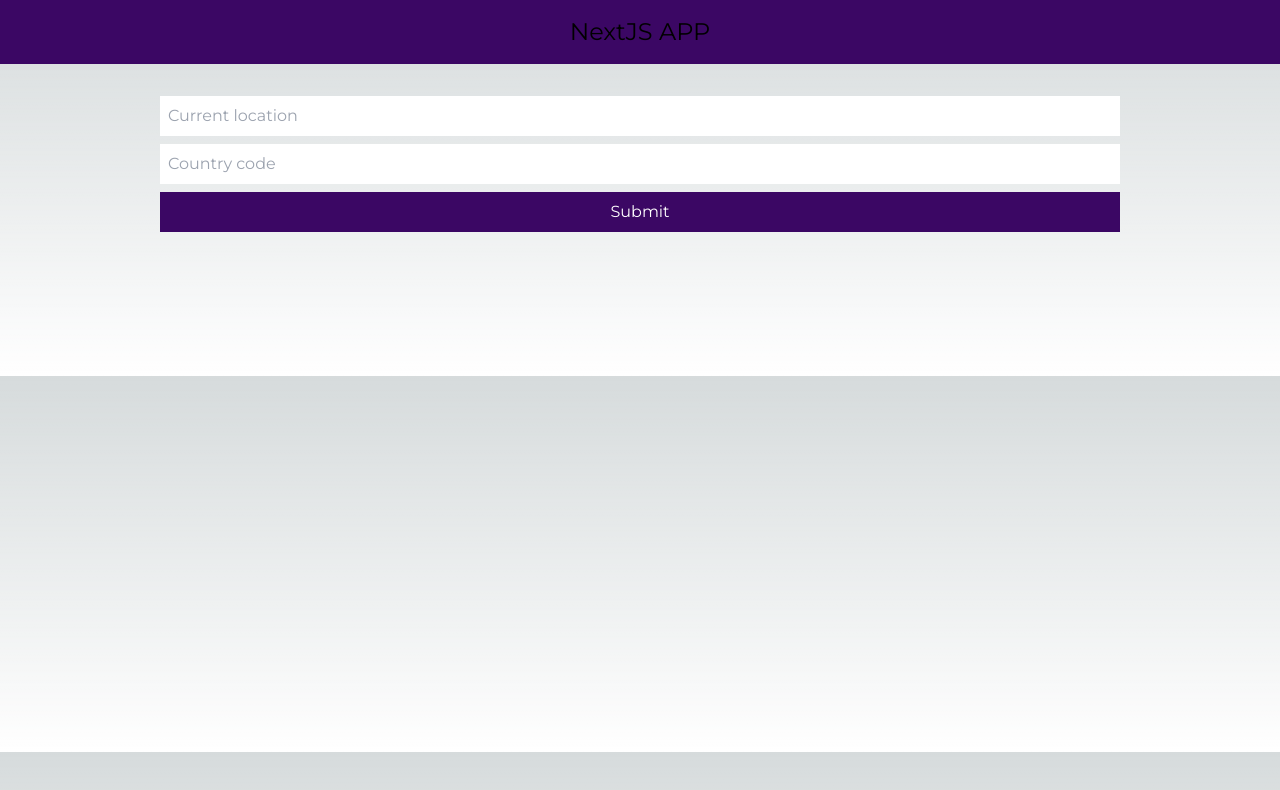
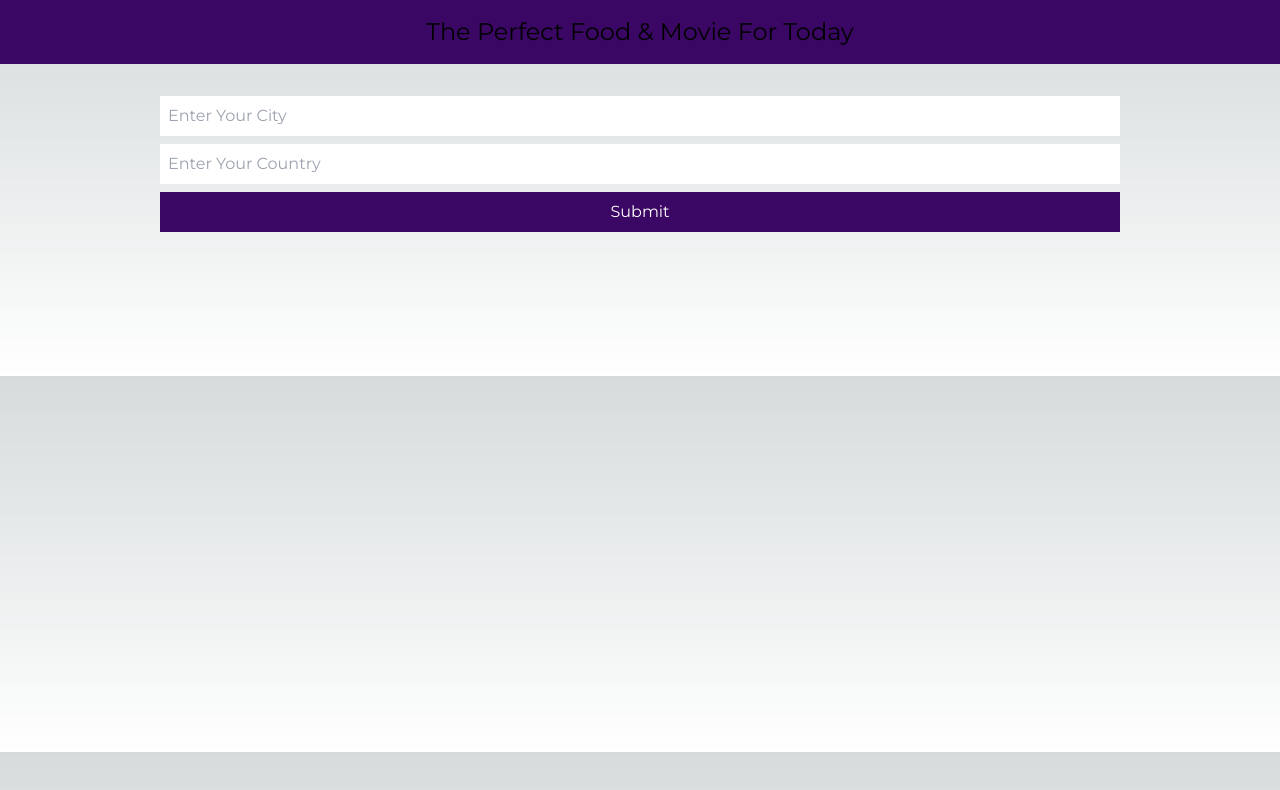
Before and after one commit to corb0140/nextjs-app, a Next.js app: page / in a window 1280 px wide. Shown: the top 790 px of the page. Built offline with nearby package versions, Linux system fonts and the light colour scheme.

Commit message:
adjusted data recieved from fetch

```diff
--- /dev/null
+++ b/app/components/Header/Header.js
@@ -0,0 +1,13 @@
+import Link from "next/link";
+
+function Header() {
+  return (
+    <header className="container max-w-full flex justify-center align-middle bg-purple-950 py-4 text-2xl">
+      <Link href="/">
+        <h1>The Perfect Food & Movie For Today</h1>
+      </Link>
+    </header>
+  );
+}
+
+export default Header;
--- a/app/components/WeatherCard/WeatherCard.js
+++ b/app/components/WeatherCard/WeatherCard.js
@@ -35,12 +35,11 @@ const WeatherCard = ({ weather }) => {
           </h1>
           <p className={classes.paragraph}>{weather.main}</p>
           <p className={classes.paragraph}>{weather.description}</p>
-          <div>
-            <img
-              className={classes.icon}
-              src={`http://openweathermap.org/img/wn/${weather.icon}.png`}
-              alt="weather icon"
-            />
+          <p className={classes.paragraph}>Temperature: {weather.temp}°C</p>
+
+          <div className={classes.coordinates}>
+            <span className={classes.paragraph}>lat: {weather.lat}</span>
+            <span className={classes.paragraph}>lon: {weather.lon}</span>
           </div>
 
           <div className={classes.buttonContainer}>
--- a/app/components/WeatherCard/WeatherCard.module.css
+++ b/app/components/WeatherCard/WeatherCard.module.css
@@ -21,6 +21,11 @@
 
 .paragraph {
   color: #000;
+}
+
+.coordinates {
+  display: flex;
+  gap: 1rem;
 }
 
 .icon {
--- a/app/layout.js
+++ b/app/layout.js
@@ -1,17 +1,11 @@
-"use client";
 import "./globals.css";
-
-import Link from "next/link";
+import Header from "./components/Header/Header";
 
 export default function RootLayout({ children }) {
   return (
     <html lang="en">
       <body className="font-Montserrat">
-        <header className="container max-w-full flex justify-center align-middle bg-purple-950 py-4 text-2xl">
-          <Link href="/">
-            <h1>NextJS APP</h1>
-          </Link>
-        </header>
+        <Header />
         <main className="">{children}</main>
       </body>
     </html>
--- a/app/page.js
+++ b/app/page.js
@@ -25,7 +25,7 @@ export default function Home() {
     console.log(search);
 
     fetch(
-      `https://api.openweathermap.org/data/2.5/weather?q=${search.city},${search.country}&appid=${process.env.NEXT_PUBLIC_API_KEY}`,
+      `https://api.openweathermap.org/data/2.5/weather?q=${search.city},${search.country}&appid=${process.env.NEXT_PUBLIC_API_KEY}&units=metric`,
       { cache: "force-cache" }
     )
       .then((response) => {
@@ -41,7 +41,9 @@ export default function Home() {
           sys: data.sys,
           main: data.weather[0].main,
           description: data.weather[0].description,
-          icon: data.weather[0].icon,
+          temp: data.main.temp,
+          lat: data.coord.lat,
+          lon: data.coord.lon,
         });
 
         setTimeout(async () => {
@@ -64,14 +66,14 @@ export default function Home() {
           <input
             className="border-none outline-none p-2 text-black w-3/4"
             type="text"
-            placeholder="Current location"
+            placeholder="Enter Your City"
             ref={cityNameRef}
             required
           />
           <input
             className="border-none outline-none p-2 text-black w-3/4"
             type="text"
-            placeholder="Country code"
+            placeholder="Enter Your Country"
             ref={countryCodeRef}
             required
           />
```
Also changed, not shown: 2 other files (tests, documents, lock files or other folders).
